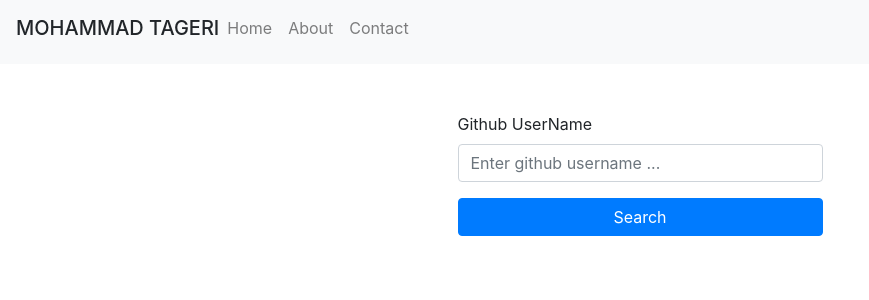
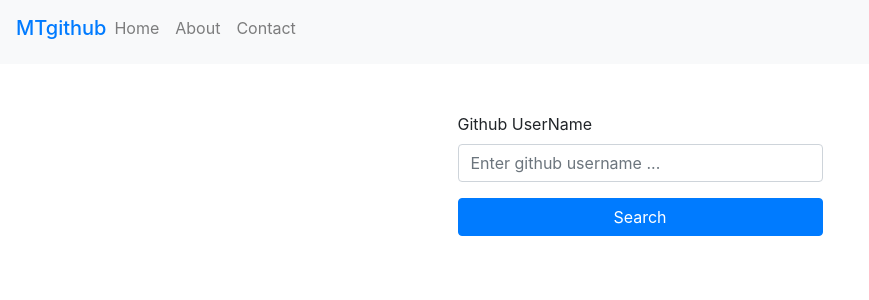
Before and after one commit to MamadTaheri/github-api, a React (Create React App) app: page / in a window 1280 px wide. Shown: the top 300 px of the page, without its empty margins (0-869 px from the left). Built offline with nearby package versions, Linux system fonts and the light colour scheme.

Commit message:
change brand name

```diff
--- a/src/components/Navbar.js
+++ b/src/components/Navbar.js
@@ -5,7 +5,7 @@ const Navbar = () => {
   return (
     <div>
        <nav className="navbar navbar-expand-lg navbar-light bg-light">
-            <span className="h5">MOHAMMAD TAGERI </span>
+            <span className="h5 text-primary">MTgithub </span>
             <button className="navbar-toggler" type="button" data-toggle="collapse" data-target="#navbarNav" aria-controls="navbarNav" aria-expanded="false" aria-label="Toggle navigation">
                 <span className="navbar-toggler-icon"></span>
             </button>
```
